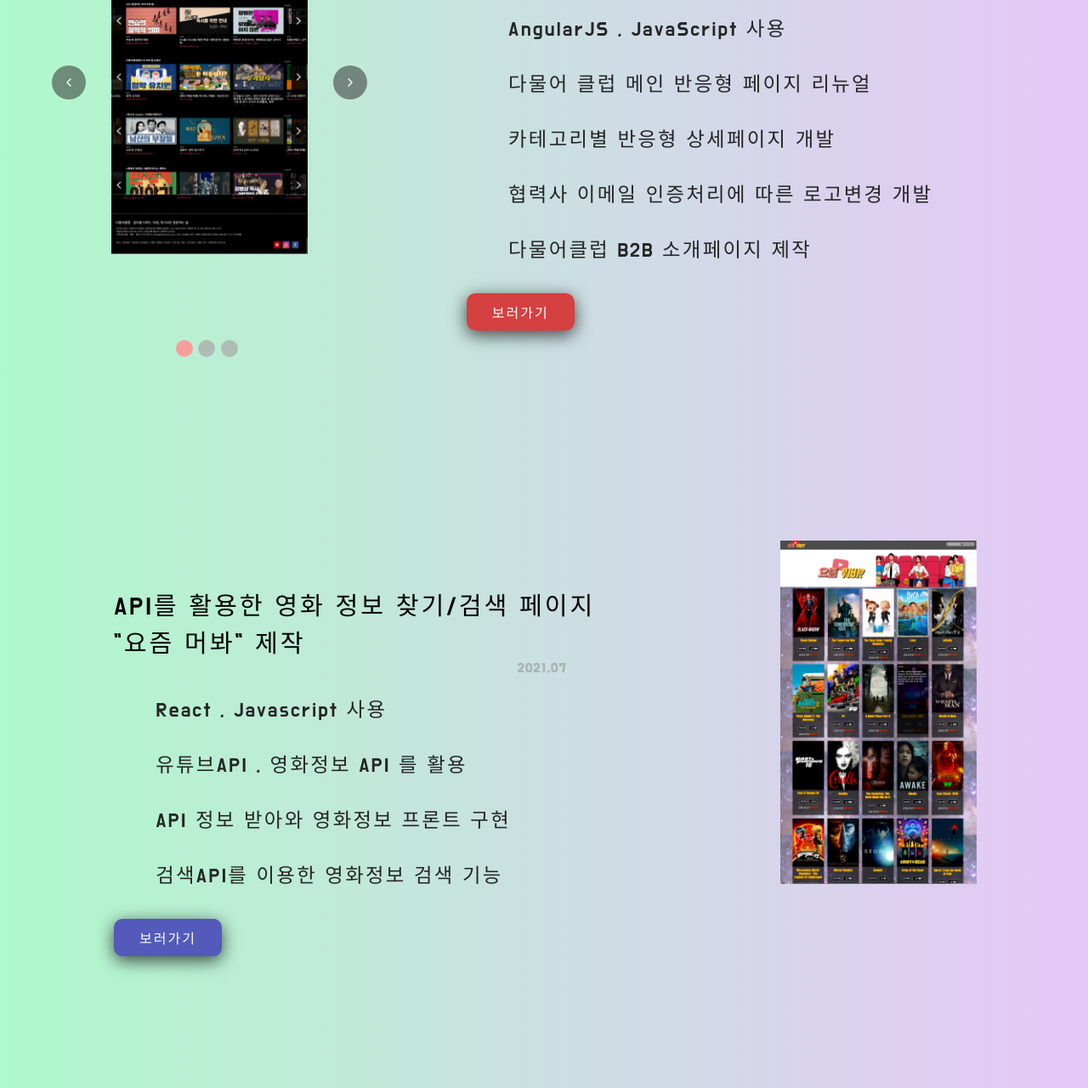
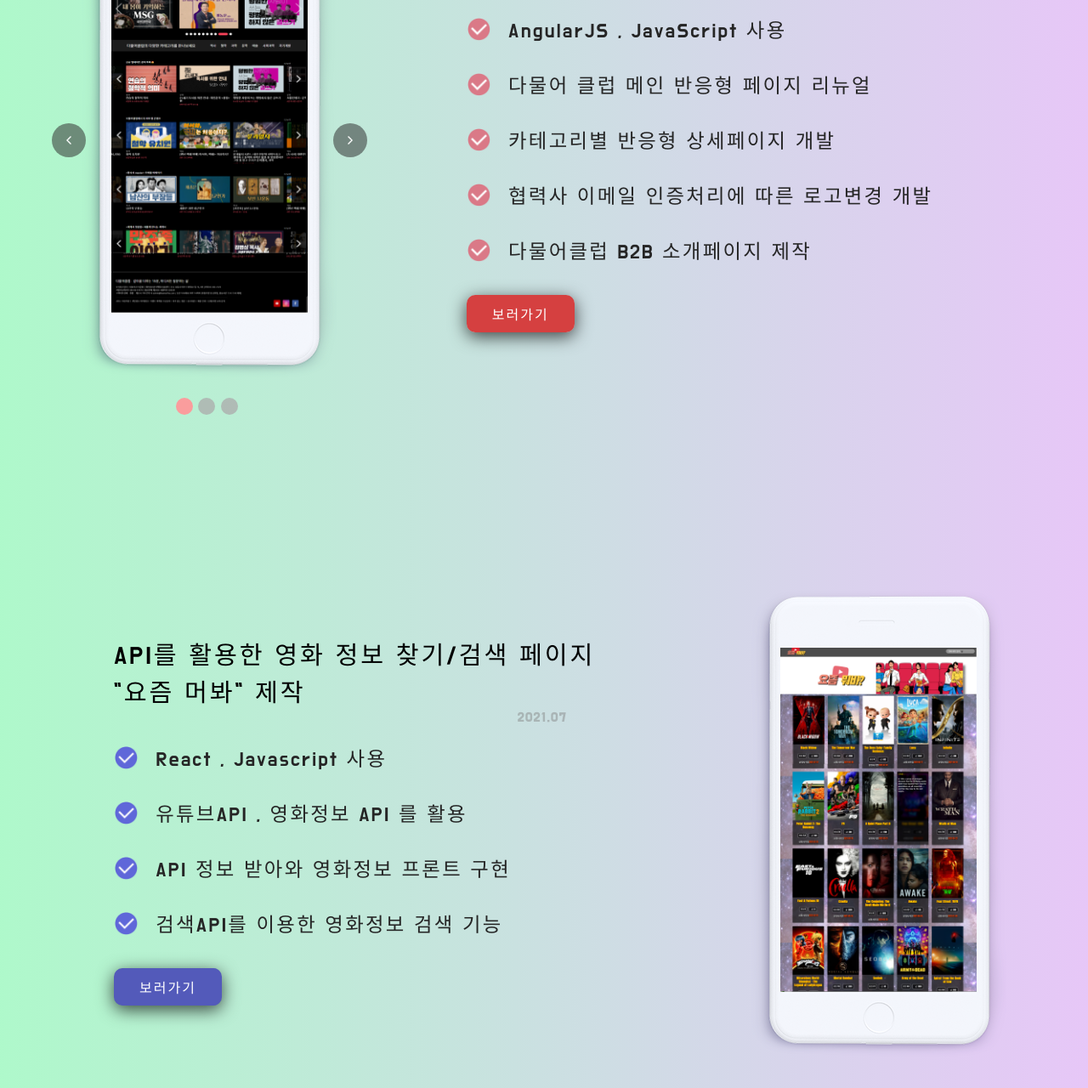
Before and after one commit to tkp12345/IntroduceME, a plain HTML site: page index.html in a window 1280 px wide. Shown: the part 2866-4146 px from the top of the page at 85% size. Drawn offline with nearby package versions, Linux system fonts and the light colour scheme; the site is published under a folder, as on GitHub Pages, so addresses that start at the root find nothing.

Commit message:
img 경로수정 완성-2차

```diff
--- a/index.html
+++ b/index.html
@@ -215,7 +215,7 @@
                     data-aos-easing="ease-in-sine">
                         <div class="ui-device-slider">
                             <div class="device">
-                                <img src="/img/device.png" alt="">
+                                <img src="./img/device.png" alt="">
                             </div>
                             <div class="device-slider">
                                 <!-- slider [S]-->
@@ -267,7 +267,7 @@
                     <div class="right-section">
                         <div class="portfolio-Box">
                             <div class="portfolio-title">
-                                <img src="/img/portfolio/ask_logo.png" alt="">
+                                <img src="./img/portfolio/ask_logo.png" alt="">
                                 페이지 프론트 제작 및 리뉴얼
                             </div>
                             <div class="portfolio-date">
@@ -279,7 +279,7 @@
                             <ul>
                                 <li>
                                     <div class="portfolio-list">
-                                        <img src="/img/portfolio/red_arrow_down.png" alt="">
+                                        <img src="./img/portfolio/red_arrow_down.png" alt="">
 
                                         AngularJS , JavaScript 사용
 
@@ -287,7 +287,7 @@
                                 </li>
                                 <li>
                                     <div class="portfolio-list">
-                                        <img src="/img/portfolio/red_arrow_down.png" alt="">
+                                        <img src="./img/portfolio/red_arrow_down.png" alt="">
 
                                         다물어 클럽 메인 반응형 페이지 리뉴얼
 
@@ -295,20 +295,20 @@
                                 </li>
                                 <li>
                                     <div class="portfolio-list">
-                                        <img src="/img/portfolio/red_arrow_down.png" alt="">
+                                        <img src="./img/portfolio/red_arrow_down.png" alt="">
                                         카테고리별 반응형 상세페이지 개발
                                     </div>
                                 </li>
                                 <li>
                                     <div class="portfolio-list">
-                                        <img src="/img/portfolio/red_arrow_down.png" alt="">
+                                        <img src="./img/portfolio/red_arrow_down.png" alt="">
                                         협력사 이메일 인증처리에 따른 로고변경 개발
                                     </div>
                                 </li>
 
                                 <li>
                                     <div class="portfolio-list">
-                                        <img src="/img/portfolio/red_arrow_down.png" alt="">
+                                        <img src="./img/portfolio/red_arrow_down.png" alt="">
                                         다물어클럽 B2B 소개페이지 제작
                                     </div>
                                 </li>
@@ -339,25 +339,25 @@
                             <ul>
                                 <li>
                                     <div class="portfolio-list">
-                                        <img src="/img/portfolio/red_arrow_down_puble.png" alt="">
+                                        <img src="./img/portfolio/red_arrow_down_puble.png" alt="">
                                         React , Javascript 사용
                                     </div>
                                 </li>
                                 <li>
                                     <div class="portfolio-list">
-                                        <img src="/img/portfolio/red_arrow_down_puble.png" alt="">
+                                        <img src="./img/portfolio/red_arrow_down_puble.png" alt="">
                                         유튜브API , 영화정보 API 를 활용
                                     </div>
                                 </li>
                                 <li>
                                     <div class="portfolio-list">
-                                        <img src="/img/portfolio/red_arrow_down_puble.png" alt="">
+                                        <img src="./img/portfolio/red_arrow_down_puble.png" alt="">
                                         API 정보 받아와 영화정보 프론트 구현
                                     </div>
                                 </li>
                                 <li>
                                     <div class="portfolio-list">
-                                        <img src="/img/portfolio/red_arrow_down_puble.png" alt="">
+                                        <img src="./img/portfolio/red_arrow_down_puble.png" alt="">
                                         검색API를 이용한 영화정보 검색 기능
                                     </div>
                                 </li>
@@ -373,7 +373,7 @@
      data-aos-easing="ease-in-sine">
                         <div class="ui-device-slider">
                             <div class="device">
-                                <img src="/img/device.png" alt="">
+                                <img src="./img/device.png" alt="">
                             </div>
                             <div class="device-slider">
                                 <!-- slider [S]-->
@@ -424,7 +424,7 @@
                     data-aos-easing="ease-in-sine">
                         <div class="ui-device-slider">
                             <div class="device">
-                                <img src="/img/device.png" alt="">
+                                <img src="./img/device.png" alt="">
                             </div>
                             <div class="device-slider">
                                 <!-- slider [S]-->
@@ -486,7 +486,7 @@
                     </div>
                     <div class="right-section">
                         <div class="portfolio-Box">
-                            <img src="" alt="">
+                               <img src="" alt="">
                             <div class="portfolio-title">
 
                                 nodejs 와 react 를 활용한 회원가입, 로그인 및 동영상 업로드 페이지
@@ -500,26 +500,26 @@
                             <ul>
                                 <li>
                                     <div class="portfolio-list">
-                                        <img src="/img/portfolio/red_arrow_down_orange.png" alt="">
+                                        <img src="./img/portfolio/red_arrow_down_orange.png" alt="">
                                         로그인 회원가입 기능/페이지
 
                                     </div>
                                 </li>
                                 <li>
                                     <div class="portfolio-list">
-                                        <img src="/img/portfolio/red_arrow_down_orange.png" alt="">
+                                        <img src="./img/portfolio/red_arrow_down_orange.png" alt="">
                                         동영상 업로드,실행 페이지
                                     </div>
                                 </li>
                                 <li>
                                     <div class="portfolio-list">
-                                        <img src="/img/portfolio/red_arrow_down_orange.png" alt="">
+                                        <img src="./img/portfolio/red_arrow_down_orange.png" alt="">
                                         인증을 통한 로그인  및 회원가입 기능
                                     </div>
                                 </li>
                                 <li>
                                     <div class="portfolio-list">
-                                        <img src="/img/portfolio/red_arrow_down_orange.png" alt="">
+                                        <img src="./img/portfolio/red_arrow_down_orange.png" alt="">
                                         라이브러리를 사용한 비디오 파일 업로드
                                     </div>
                                 </li>
```
